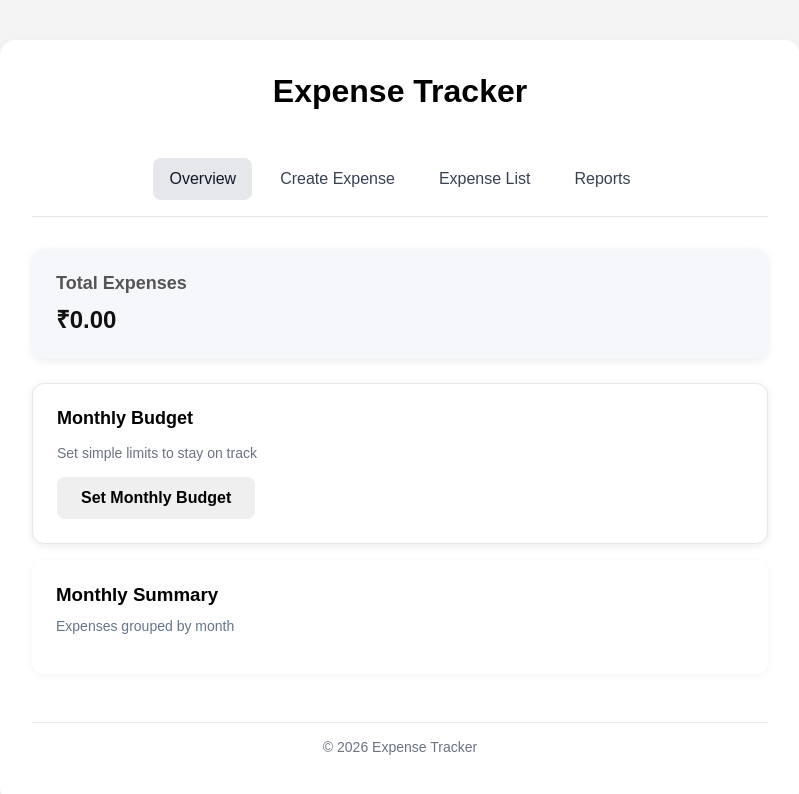
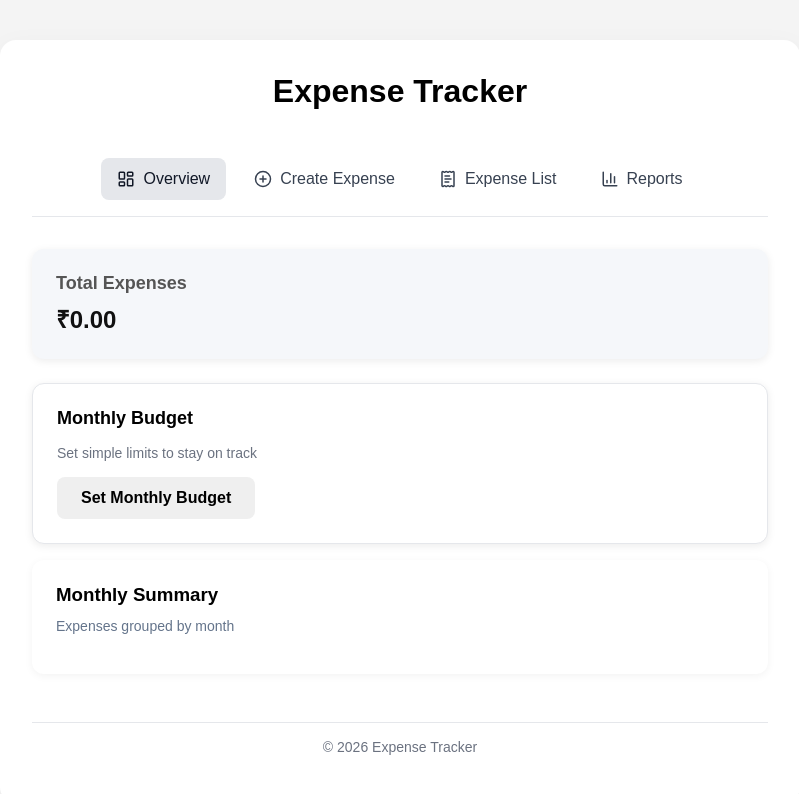
Before and after one commit to den766/react-expensetracker-app, a React (Vite) app: page /expense-dashboard in a window 1280 px wide. Shown: the top 794 px of the page, without its empty margins (240-1039 px from the left). Built offline with nearby package versions, Linux system fonts and the light colour scheme.

Commit message:
feat: enhance dashboard navigation with Lucide icons

```diff
--- a/package.json
+++ b/package.json
@@ -10,6 +10,7 @@
     "preview": "vite preview"
   },
   "dependencies": {
+    "lucide-react": "^1.28.0",
     "react": "^19.2.5",
     "react-dom": "^19.2.5",
     "react-router-dom": "^7.17.0",
--- a/src/index.css
+++ b/src/index.css
@@ -403,6 +403,9 @@ li .amount,
   padding: var(--space-sm) var(--space-md);
   border-radius: 8px;
   transition: all 0.2s ease;
+  display: flex;
+  align-items: center;
+  gap: 0.5rem;
 }
 
 .dashboard-nav a:hover {
--- a/src/pages/expenselayout.jsx
+++ b/src/pages/expenselayout.jsx
@@ -1,6 +1,12 @@
 import { NavLink, Outlet } from "react-router-dom";
 import Header from "../components/Header";
 import Footer from "../components/footer";
+import {
+  LayoutDashboard,
+  CirclePlus,
+  ReceiptText,
+  ChartColumn,
+} from "lucide-react";
 
 function ExpesneLayoutDashboard() {
   return (
@@ -8,30 +14,33 @@ function ExpesneLayoutDashboard() {
       <Header />
 
       <nav className="dashboard-nav">
-
         <NavLink
           className={({ isActive }) => (isActive ? "active" : "")}
           to={"/expense-dashboard"}
           end
         >
+          <LayoutDashboard size={18} />
           Overview
         </NavLink>
         <NavLink
           className={({ isActive }) => (isActive ? "active" : "")}
           to={"create-expense"}
         >
+          <CirclePlus size={18} />
           Create Expense
         </NavLink>
         <NavLink
           className={({ isActive }) => (isActive ? "active" : "")}
           to={"expense-list"}
         >
+          <ReceiptText size={18} />
           Expense List
         </NavLink>
         <NavLink
           className={({ isActive }) => (isActive ? "active" : "")}
           to={"reports"}
         >
+          <ChartColumn size={18} />
           Reports
         </NavLink>
       </nav>
```
Also changed, not shown: 1 other file (tests, documents, lock files or other folders).
